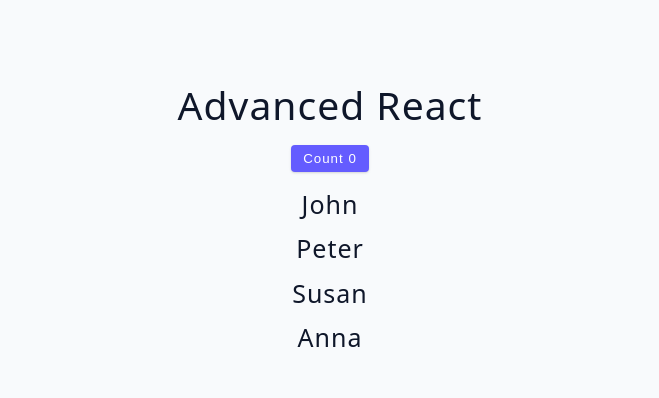
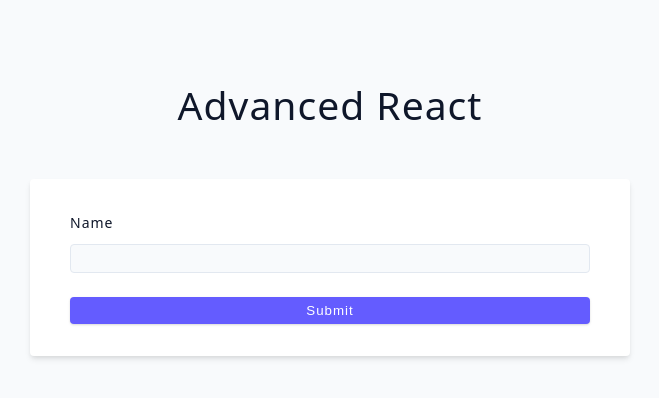
Before and after one commit to vsbron/course-all-in-one-2025, a React (Vite) app in the folder 03-advanced-react/: page / in a window 1280 px wide. Shown: the top 398 px of the page, without its empty margins (310-969 px from the left). Built offline with nearby package versions, Linux system fonts and the light colour scheme.

Commit message:
03-advanced-react - Lower state performance chapter challenge complete

```diff
--- a/03-advanced-react/src/App.jsx
+++ b/03-advanced-react/src/App.jsx
@@ -1,11 +1,11 @@
-import LowerState from "./tutorial/11-performance/01-lower-state/index.jsx";
+import LowerStateChallenge from "./tutorial/11-performance/02-lower-state-challenge/index.jsx";
 
 function App() {
   // Returned JSX
   return (
     <div className="container">
       <h2>Advanced React</h2>
-      <LowerState />
+      <LowerStateChallenge />
     </div>
   );
 }
--- a/03-advanced-react/src/tutorial/11-performance/01-lower-state/Person.jsx
+++ b/03-advanced-react/src/tutorial/11-performance/01-lower-state/Person.jsx
@@ -1,4 +1,4 @@
-import { useEffect } from "react";
+// import { useEffect } from "react";
 
 const Person = ({ name }) => {
   console.log("render");
--- a/03-advanced-react/src/tutorial/11-performance/01-lower-state/index.jsx
+++ b/03-advanced-react/src/tutorial/11-performance/01-lower-state/index.jsx
@@ -7,7 +7,7 @@ import { data } from "../../../data";
 
 const LowerState = () => {
   // Creating state value for people
-  const [people, setPeople] = useState(data);
+  const [people, _] = useState(data);
 
   // Returned JSX
   return (
--- /dev/null
+++ b/03-advanced-react/src/tutorial/11-performance/02-lower-state-challenge/AddPerson.jsx
@@ -0,0 +1,41 @@
+import { useState } from "react";
+
+function AddPerson({ onAddPerson }) {
+  // Creating the state value for name input
+  const [name, setName] = useState("");
+
+  // Form submit handler function
+  const handleSubmit = (e) => {
+    e.preventDefault();
+    if (!name) {
+      alert("Please Provide Name Value");
+      return;
+    }
+    onAddPerson(name);
+    setName("");
+  };
+
+  // Returned JSX
+  return (
+    <form className="form" onSubmit={handleSubmit}>
+      <div className="form-row">
+        <label htmlFor="name" className="form-label">
+          name
+        </label>
+        <input
+          type="text"
+          name="name"
+          id="name"
+          className="form-input"
+          value={name}
+          onChange={(e) => setName(e.target.value)}
+        />
+      </div>
+      <button className="btn btn-block" type="submit">
+        submit
+      </button>
+    </form>
+  );
+}
+
+export default AddPerson;
--- a/03-advanced-react/src/tutorial/11-performance/02-lower-state-challenge/index.jsx
+++ b/03-advanced-react/src/tutorial/11-performance/02-lower-state-challenge/index.jsx
@@ -1,44 +1,25 @@
 import { useState } from "react";
-import { data } from "../../../../data";
+
+import AddPerson from "./AddPerson";
 import List from "./List";
+
+import { data } from "../../../data";
+
 const LowerStateChallenge = () => {
+  // Creating the state value for people
   const [people, setPeople] = useState(data);
-  const [name, setName] = useState("");
 
-  const handleSubmit = (e) => {
-    e.preventDefault();
-    if (!name) {
-      alert("Please Provide Name Value");
-      return;
-    }
-    addPerson();
-    setName("");
-  };
-  const addPerson = () => {
+  // Add person function
+  const addPerson = (name) => {
     const fakeId = Date.now();
     const newPerson = { id: fakeId, name };
     setPeople([...people, newPerson]);
   };
+
+  // Returned JSX
   return (
     <section>
-      <form className="form" onSubmit={handleSubmit}>
-        <div className="form-row">
-          <label htmlFor="name" className="form-label">
-            name
-          </label>
-          <input
-            type="text"
-            name="name"
-            id="name"
-            className="form-input"
-            value={name}
-            onChange={(e) => setName(e.target.value)}
-          />
-        </div>
-        <button className="btn btn-block" type="submit">
-          submit
-        </button>
-      </form>
+      <AddPerson onAddPerson={addPerson} />
       <List people={people} />
     </section>
   );
```
